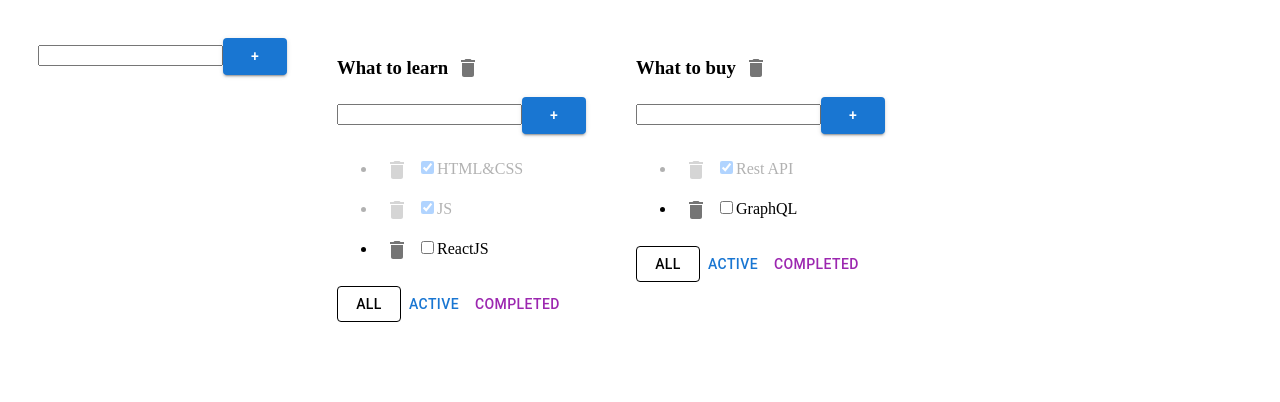
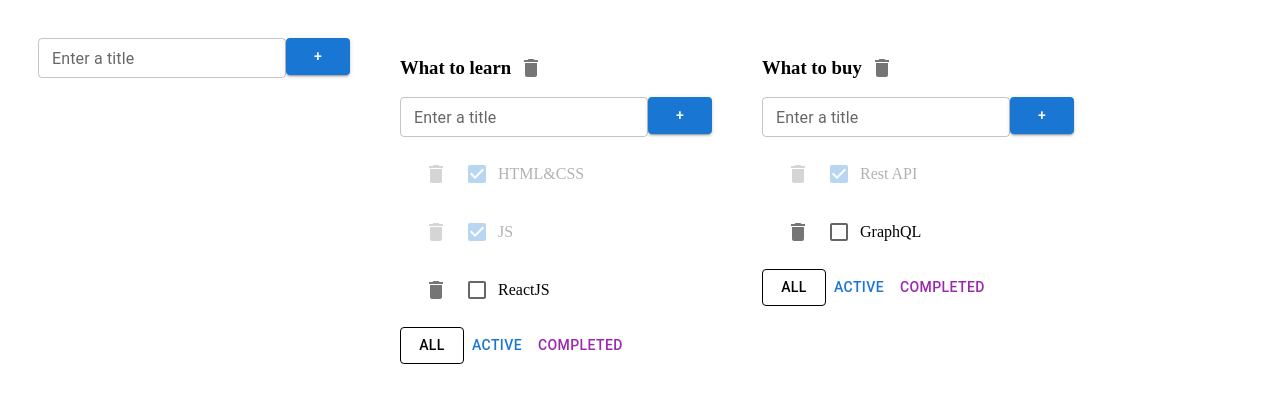
Before and after one commit to Evgeny001/taskManager, a React (Vite) app: page / in a window 1280 px wide. Shown: the top 402 px of the page. Built offline with nearby package versions, Linux system fonts and the light colour scheme.

Commit message:
and TextField, Checkbox, List and ListItem form mui

```diff
--- a/src/CreateItemForm/ui/CreateItemForm.tsx
+++ b/src/CreateItemForm/ui/CreateItemForm.tsx
@@ -1,5 +1,6 @@
 import { ChangeEvent, type KeyboardEvent, useState } from 'react'
 import Button from '@mui/material/Button'
+import { TextField } from '@mui/material'
 
 type Props = {
   onCreateItem: (title: string) => void
@@ -8,7 +9,7 @@ export const CreateItemForm = ({ onCreateItem }: Props) => {
   const [title, setTitle] = useState('')
   const [error, setError] = useState<string | null>(null)
 
-  const changeItemTitleHandler = (event: ChangeEvent<HTMLInputElement>) => {
+  const changeTitleHandler = (event: ChangeEvent<HTMLInputElement>) => {
     setTitle(event.currentTarget.value)
     setError(null)
   }
@@ -31,16 +32,20 @@ export const CreateItemForm = ({ onCreateItem }: Props) => {
 
   return (
     <div>
-      <input
-        className={error ? 'error' : ''}
+      <TextField
+        label={'Enter a title'}
+        variant={'outlined'}
         value={title}
-        onChange={changeItemTitleHandler}
+        size={'small'}
+        error={!!error}
+        helperText={error}
+        onChange={changeTitleHandler}
         onKeyDown={createItemOnEnterHandler}
       />
+
       <Button variant="contained" onClick={createItemHandler}>
         +
       </Button>
-      {error && <div className={'error-message'}>{error}</div>}
     </div>
   )
 }
--- a/src/EditableSpan/ui/EditableSpan.tsx
+++ b/src/EditableSpan/ui/EditableSpan.tsx
@@ -1,4 +1,5 @@
 import { ChangeEvent, useState } from 'react'
+import { TextField } from '@mui/material'
 
 type Props = {
   value: string
@@ -26,7 +27,14 @@ export const EditableSpan = ({ value, onChange }: Props) => {
   return (
     <>
       {isEditMode ? (
-        <input value={title} autoFocus onBlur={turnOffEditMode} onChange={changeTitle} />
+        <TextField
+          variant={'outlined'}
+          value={title}
+          size={'small'}
+          onChange={changeTitle}
+          onBlur={turnOffEditMode}
+          autoFocus
+        />
       ) : (
         <span onDoubleClick={turnOnEditMode}>{value}</span>
       )}
--- a/src/TodolistItem/ui/TodolistItem.tsx
+++ b/src/TodolistItem/ui/TodolistItem.tsx
@@ -5,6 +5,7 @@ import { CreateItemForm } from '../../CreateItemForm/ui/CreateItemForm.tsx'
 import { EditableSpan } from '../../EditableSpan/ui/EditableSpan.tsx'
 import IconButton from '@mui/material/IconButton'
 import DeleteIcon from '@mui/icons-material/Delete'
+import { Checkbox, List, ListItem } from '@mui/material'
 
 type Props = {
   todolists: Todolist
@@ -61,7 +62,7 @@ export const TodolistItem = ({
       {tasks.length === 0 ? (
         'Тасок нет'
       ) : (
-        <ul>
+        <List>
           {tasks.map(task => {
             const deleteTaskHandler = () => {
               deleteTask(id, task.id)
@@ -73,16 +74,16 @@ export const TodolistItem = ({
               changeTaskTitle(id, task.id, value)
             }
             return (
-              <li key={task.id} className={task.isDone ? 'is-done' : ''}>
+              <ListItem key={task.id} className={task.isDone ? 'is-done' : ''}>
                 <IconButton onClick={deleteTaskHandler}>
                   <DeleteIcon />
                 </IconButton>
-                <input type="checkbox" checked={task.isDone} onChange={changeTaskStatusHandler} />
+                <Checkbox checked={task.isDone} onChange={changeTaskStatusHandler} />
                 <EditableSpan value={task.title} onChange={changeTaskTitleHandler} />
-              </li>
+              </ListItem>
             )
           })}
-        </ul>
+        </List>
       )}
       <div>
         <Button
```
